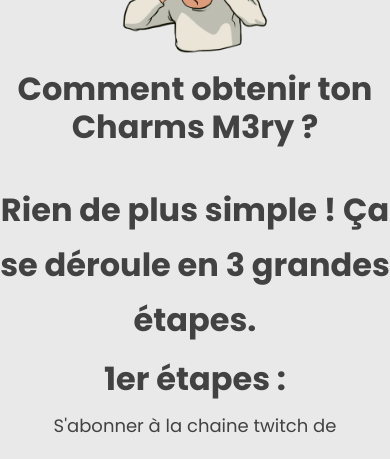
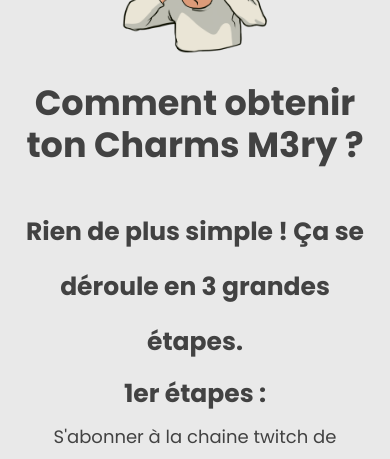
Before and after one commit to Jerem-DEV-lab/M3ry-Streameur, a React (Create React App) app in the folder client/: page /aide/charms in a window 390 px wide. Shown: the part 272-731 px from the top of the page. Built offline with nearby package versions, Linux system fonts and the light colour scheme; no server answers.

Commit message:
fix : Fix responsive Help Charms
FIX #5

```diff
--- a/client/src/css/pages/HelpCharms.scss
+++ b/client/src/css/pages/HelpCharms.scss
@@ -9,6 +9,7 @@
 }
 
 .container-body-text{
+  padding: .75rem;
   p{
     line-height: 55px;
     font-size: 18px;
@@ -25,3 +26,13 @@
     padding: .5rem;
   }
 }
+@include down(943){
+  .container-body-text{
+    h1{
+      font-size: 35px;
+    }
+    span.h2{
+      font-size: 25px;
+    }
+  }
+}
```
